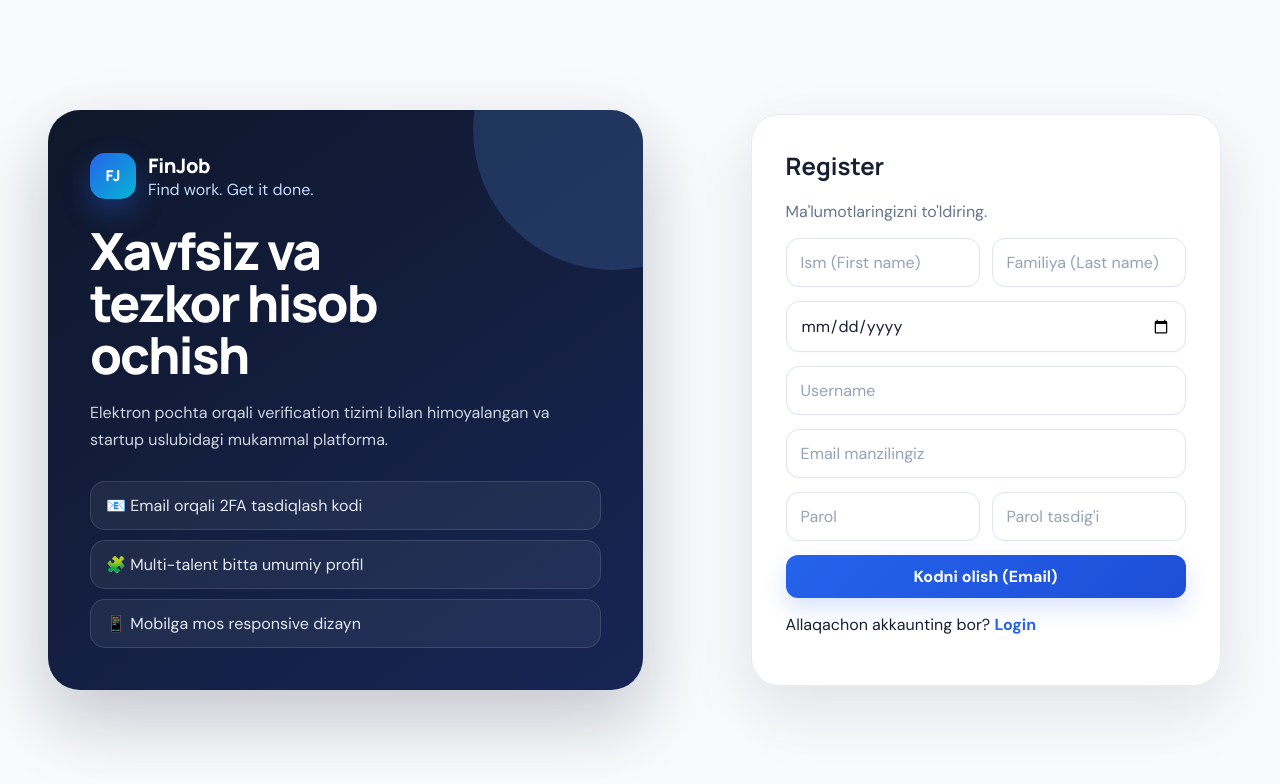
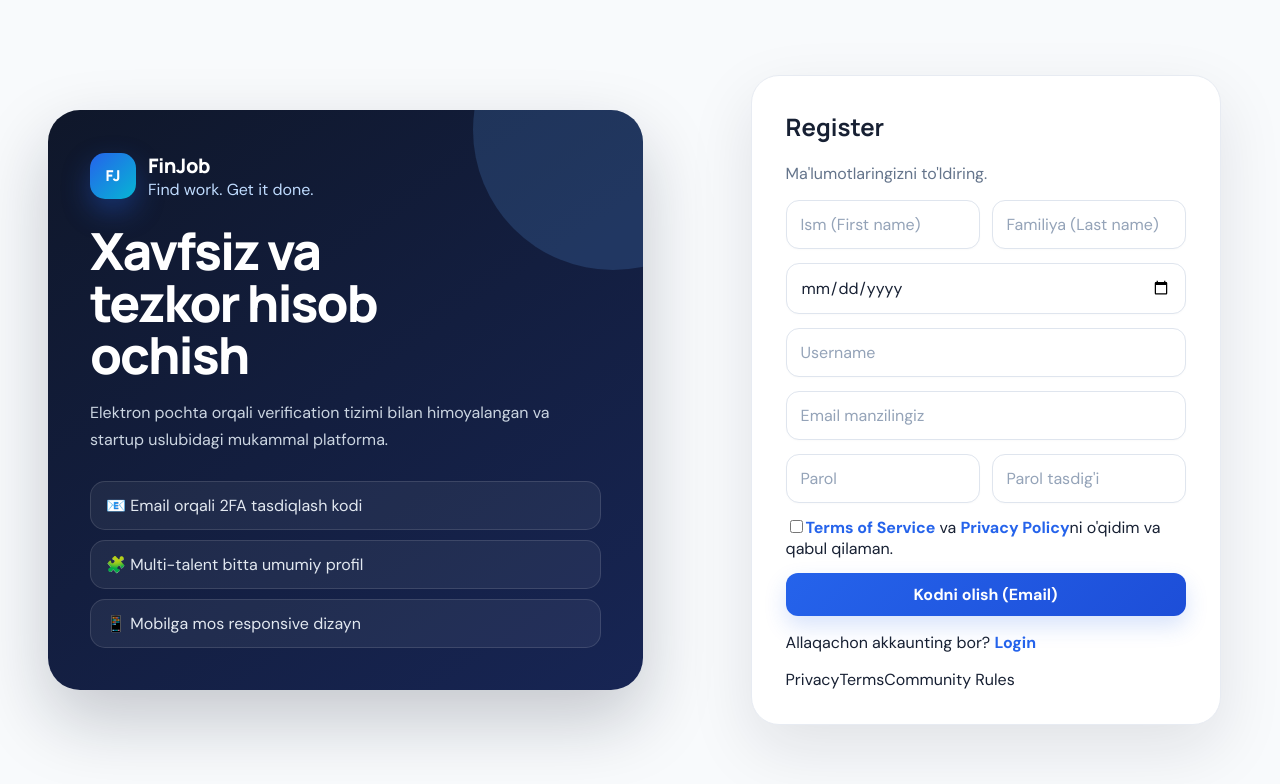
Before and after one commit to XudayberganovAllanazar1211/Job-Application-Loyiha, a React (Vite) app in the folder frontend/: page /register in a window 1280 px wide. Shown: the top 784 px of the page. Built offline with nearby package versions, Linux system fonts and the light colour scheme; no server answers.

Commit message:
Require policy acceptance during registration

```diff
--- a/frontend/src/pages/Register.jsx
+++ b/frontend/src/pages/Register.jsx
@@ -17,6 +17,7 @@ export default function Register() {
     const [verificationCode, setVerificationCode] = useState("")
     const [notice, setNotice] = useState("")
     const [loading, setLoading] = useState(false)
+    const [acceptedPolicies, setAcceptedPolicies] = useState(false)
     const navigate = useNavigate()
 
     // 1-QADAM: Emailga kod yuborishni so'rash
@@ -35,6 +36,11 @@ export default function Register() {
         // Parollar mosligini tekshirish
         if (form.password !== form.confirm_password) {
             setNotice("Kiritilgan parollar mos kelmadi!")
+            return
+        }
+
+        if (!acceptedPolicies) {
+            setNotice("Ro'yxatdan o'tishdan oldin Privacy Policy va Terms of Service'ni qabul qiling.")
             return
         }
 
@@ -193,6 +199,17 @@ export default function Register() {
                                 />
                             </div>
 
+                            <label className="policy-check">
+                                <input
+                                    type="checkbox"
+                                    checked={acceptedPolicies}
+                                    onChange={(e) => setAcceptedPolicies(e.target.checked)}
+                                />
+                                <span>
+                                    <Link className="link" to="/terms">Terms of Service</Link> va <Link className="link" to="/privacy">Privacy Policy</Link>ni o'qidim va qabul qilaman.
+                                </span>
+                            </label>
+
                             <button className="btn btn-primary" disabled={loading}>
                                 {loading ? "Yuborilmoqda..." : "Kodni olish (Email)"}
                             </button>
@@ -228,6 +245,11 @@ export default function Register() {
                     <p style={{ marginTop: 16 }}>
                         Allaqachon akkaunting bor? <Link className="link" to="/login">Login</Link>
                     </p>
+                    <div className="auth-legal-links">
+                        <Link to="/privacy">Privacy</Link>
+                        <Link to="/terms">Terms</Link>
+                        <Link to="/community-rules">Community Rules</Link>
+                    </div>
                 </div>
             </section>
         </div>
```
